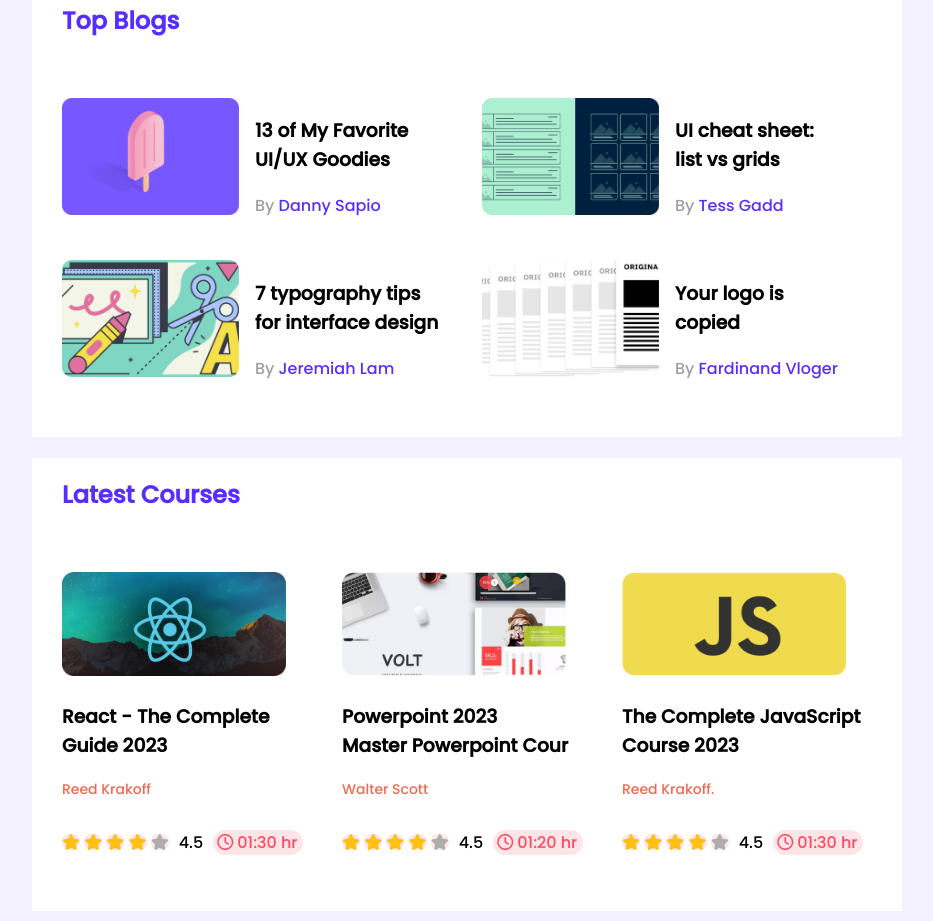
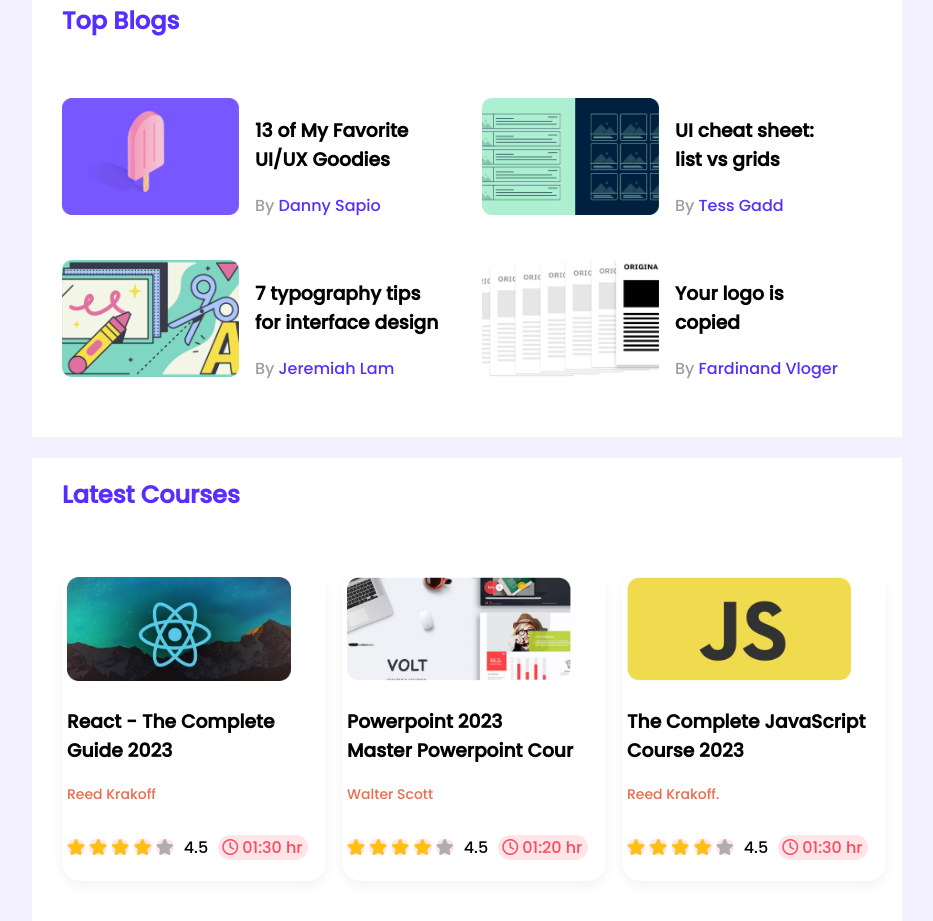
Before and after one commit to parvejpappu100/leader-board-css3, a plain HTML site: page index.html in a window 1280 px wide. Shown: the part 371-1292 px from the top of the page, without its empty margins (173-1106 px from the left). Drawn offline with Linux system fonts and the light colour scheme.

Commit message:
box shaddo added

```diff
--- a/styles/styles.css
+++ b/styles/styles.css
@@ -90,6 +90,9 @@
 }
  .course{
     width: 254px;
+    box-shadow: 0px 5px 13px rgba(0, 0, 0, 0.05);
+    padding: 5px;
+    border-radius: 20px;
 }
 .course-info{
     display: flex;
```
